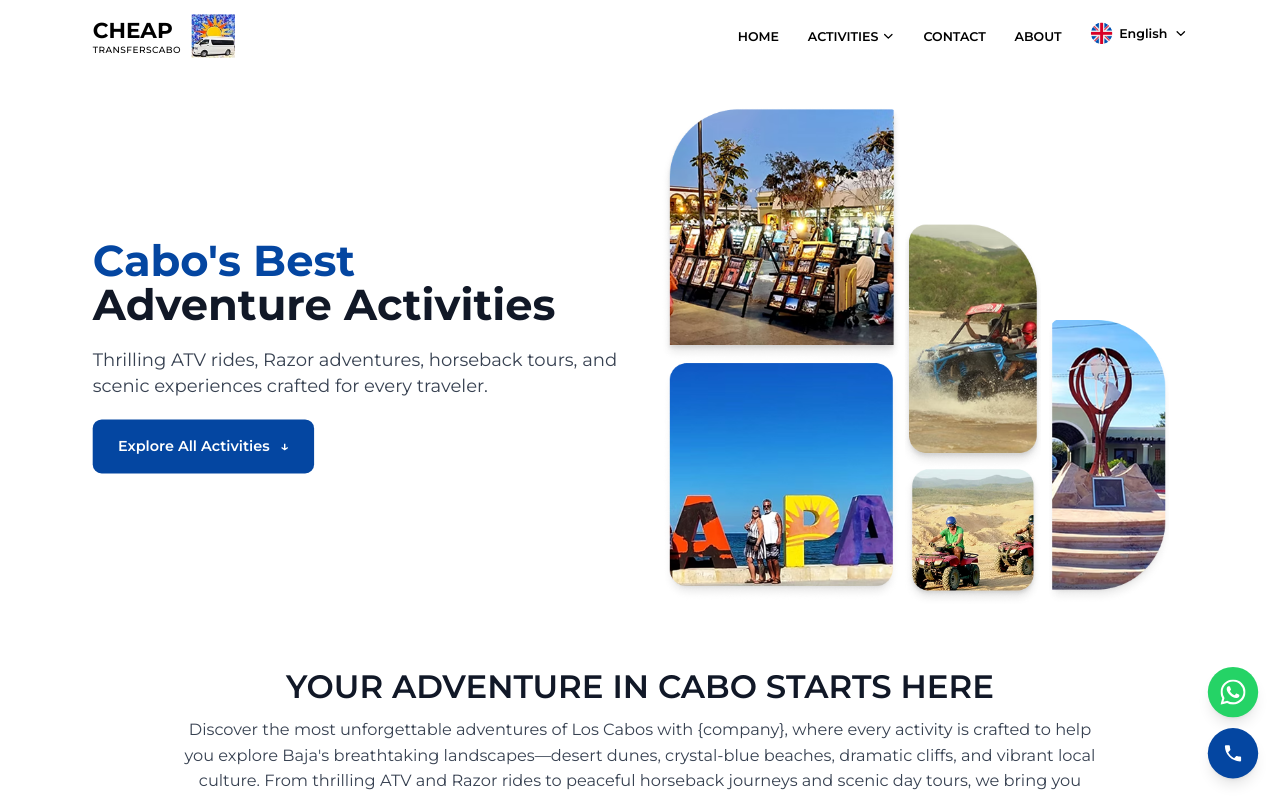
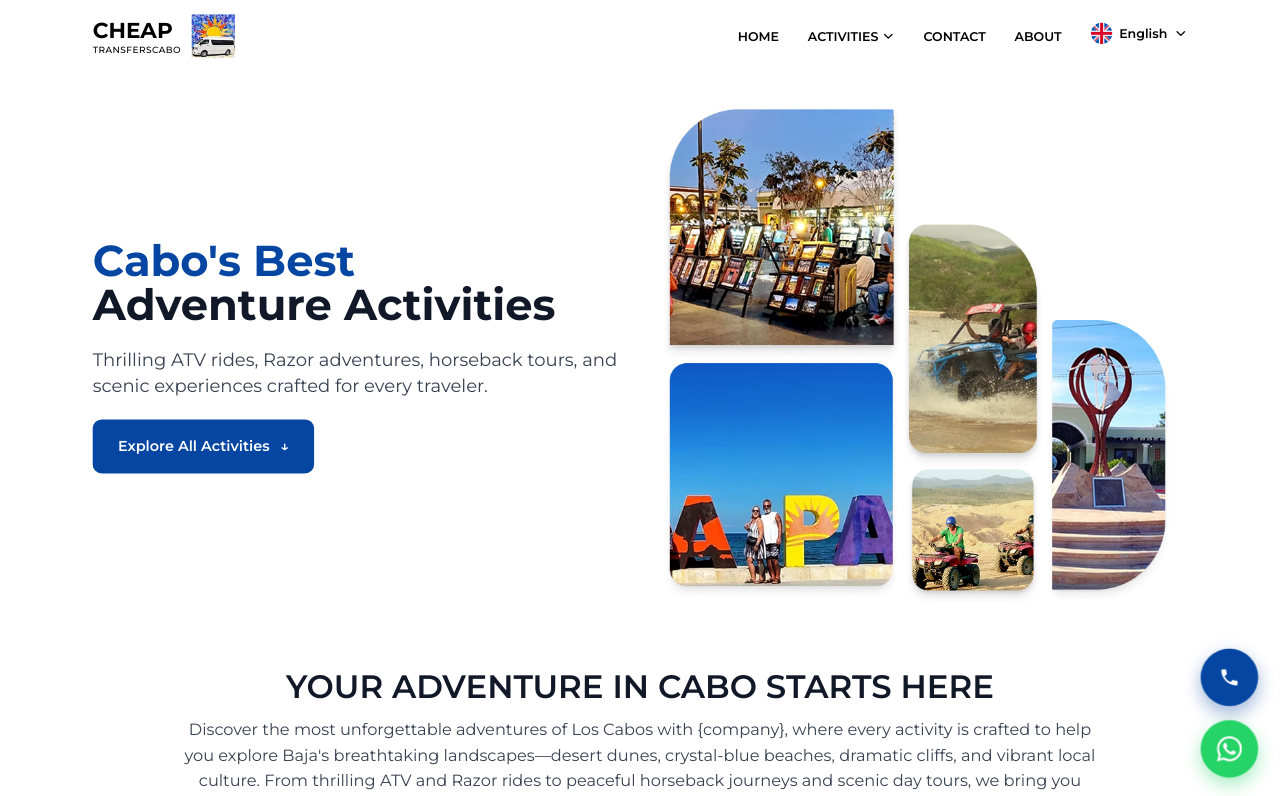
Before and after one commit to Nikhilthapa/transfercabo, a Next.js app: page /activity in a window 1280 px wide. Shown: the top 796 px of the page. Built offline with nearby package versions, Linux system fonts and the light colour scheme.

Commit message:
Add language fixes

```diff
--- a/app/globals.css
+++ b/app/globals.css
@@ -1,6 +1,30 @@
 @tailwind base;
 @tailwind components;
 @tailwind utilities;
+
+@keyframes travel {
+  0% {
+    left: 0%;
+  }
+  100% {
+    left: calc(100% - 48px);
+  }
+}
+
+@keyframes dash {
+  to {
+    stroke-dashoffset: -30;
+  }
+}
+
+@keyframes float {
+  0%, 100% {
+    transform: translateY(0px) translateX(0);
+  }
+  50% {
+    transform: translateY(-12px) translateX(0);
+  }
+}
 
 @layer base {
   html {
@@ -32,6 +56,26 @@
 }
 
 @layer components {
+  .sticky-contact-buttons {
+    position: fixed !important;
+    bottom: 24px !important;
+    right: 24px !important;
+    z-index: 9998 !important;
+    /* Ensure buttons stay fixed even with html transform */
+    transform: none !important;
+    /* Account for desktop scale transform */
+  }
+
+  /* On desktop, ensure buttons are positioned correctly relative to viewport */
+  @media (min-width: 769px) {
+    .sticky-contact-buttons {
+      /* Use viewport-relative positioning to escape transform context */
+      position: fixed !important;
+      bottom: 24px !important;
+      right: 24px !important;
+    }
+  }
+
   .carousel-container {
     width: 100%;
     overflow: hidden;
--- a/app/layout.tsx
+++ b/app/layout.tsx
@@ -3,6 +3,7 @@ import { Montserrat } from "next/font/google";
 import "./globals.css";
 import { I18nProvider } from "@/lib/i18n";
 import StickyContactButtons from "@/components/StickyContactButtons";
+import I18nLoadingWrapper from "@/components/I18nLoadingWrapper";
 
 const montserrat = Montserrat({
   subsets: ["latin"],
@@ -34,7 +35,11 @@ export default function RootLayout({
   return (
     <html lang="en" className={montserrat.variable}>
       <body className="font-montserrat antialiased">
-        <I18nProvider>{children}</I18nProvider>
+        <I18nProvider>
+          <I18nLoadingWrapper>
+            {children}
+          </I18nLoadingWrapper>
+        </I18nProvider>
         <StickyContactButtons />
       </body>
     </html>
--- /dev/null
+++ b/components/I18nLoadingWrapper.tsx
@@ -0,0 +1,25 @@
+"use client";
+
+import { useI18n } from "@/lib/i18n";
+import LoadingOverlay from "./LoadingOverlay";
+
+export default function I18nLoadingWrapper({
+  children,
+}: {
+  children: React.ReactNode;
+}) {
+  const { isLoading } = useI18n();
+
+  return (
+    <>
+      <LoadingOverlay isLoading={isLoading} />
+      {!isLoading ? (
+        <div style={{ opacity: 1, transition: 'opacity 0.2s ease-in-out' }}>
+          {children}
+        </div>
+      ) : (
+        <div style={{ display: 'none' }}>{children}</div>
+      )}
+    </>
+  );
+}
--- a/components/LanguageSwitcher.tsx
+++ b/components/LanguageSwitcher.tsx
@@ -6,13 +6,19 @@ import { useI18n } from "@/lib/i18n";
 import LoadingOverlay from "./LoadingOverlay";
 
 export default function LanguageSwitcher() {
-  const { locale, setLocale, t } = useI18n();
+  const { locale, setLocale, t, isLoading } = useI18n();
   const [open, setOpen] = useState(false);
-  const [isLoading, setIsLoading] = useState(false);
+  const [isChangingLanguage, setIsChangingLanguage] = useState(false);
   const isEnglish = locale === "en";
 
   const handleLanguageChange = (newLocale: "en" | "es-MX") => {
-    setIsLoading(true);
+    // Show loading immediately - this will trigger a re-render with loading overlay
+    setIsChangingLanguage(true);
+    setOpen(false);
+
+    // Use requestAnimationFrame to ensure loading overlay renders before any state changes
+    requestAnimationFrame(() => {
+      requestAnimationFrame(() => {
         setLocale(newLocale);
         if (typeof window !== "undefined") {
           // Remove hash from URL to prevent scrolling to anchor on reload
@@ -20,12 +26,13 @@ export default function LanguageSwitcher() {
           window.history.replaceState(null, '', urlWithoutHash);
           window.location.reload();
         }
-    setOpen(false);
+      });
+    });
   };
 
   return (
     <>
-      <LoadingOverlay isLoading={isLoading} />
+      <LoadingOverlay isLoading={isChangingLanguage || isLoading} />
       <div className="relative inline-block text-left">
         <button
           type="button"
--- a/components/StickyContactButtons.tsx
+++ b/components/StickyContactButtons.tsx
@@ -1,8 +1,16 @@
 "use client";
 
+import { useEffect, useState } from "react";
+import { createPortal } from "react-dom";
 import { contactConfig } from "@/lib/contact";
 
 export default function StickyContactButtons() {
+  const [mounted, setMounted] = useState(false);
+
+  useEffect(() => {
+    setMounted(true);
+  }, []);
+
   const handleWhatsAppClick = () => {
     const message = encodeURIComponent(contactConfig.whatsapp.message);
     const url = `https://wa.me/${contactConfig.whatsapp.number.replace(/[^0-9]/g, "")}?text=${message}`;
@@ -13,34 +21,36 @@ export default function StickyContactButtons() {
     window.location.href = `tel:${contactConfig.phone.number}`;
   };
 
-  return (
-    <div className="fixed bottom-6 right-6 z-[9998] flex flex-col gap-3">
-      {/* WhatsApp Button */}
-      <button
-        onClick={handleWhatsAppClick}
-        className="w-14 h-14 bg-[#25D366] hover:bg-[#20BA5A] rounded-full shadow-lg flex items-center justify-center transition-all duration-200 cursor-pointer group"
-        aria-label="Contact us on WhatsApp"
+  const buttonsContent = (
+    <div
+      className="sticky-contact-buttons"
+      style={{
+        position: 'fixed',
+        bottom: '24px',
+        right: '24px',
+        zIndex: 9998,
+        display: 'flex',
+        flexDirection: 'column',
+        gap: '16px',
+        pointerEvents: 'none',
+      }}
     >
-        <svg
-          width="28"
-          height="28"
-          viewBox="0 0 24 24"
-          fill="none"
-          xmlns="http://www.w3.org/2000/svg"
-          className="text-white"
+      {/* Phone Button - Above WhatsApp */}
+      <div
+        style={{
+          animation: 'float 3s ease-in-out infinite',
+          animationDelay: '0s',
+          pointerEvents: 'auto',
+        }}
+        className="transition-transform duration-300 hover:scale-110"
       >
-          <path
-            d="M17.472 14.382c-.297-.149-1.758-.867-2.03-.967-.273-.099-.471-.148-.67.15-.197.297-.767.966-.94 1.164-.173.199-.347.223-.644.075-.297-.15-1.255-.463-2.39-1.475-.883-.788-1.48-1.761-1.653-2.059-.173-.297-.018-.458.13-.606.134-.133.298-.347.446-.52.149-.174.198-.298.298-.497.099-.198.05-.371-.025-.52-.075-.149-.669-1.612-.916-2.207-.242-.579-.487-.5-.669-.51-.173-.008-.371-.01-.57-.01-.198 0-.52.074-.792.372-.272.297-1.04 1.016-1.04 2.479 0 1.462 1.065 2.875 1.213 3.074.149.198 2.096 3.2 5.077 4.487.709.306 1.262.489 1.694.625.712.227 1.36.195 1.871.118.571-.085 1.758-.719 2.006-1.413.248-.694.248-1.289.173-1.413-.074-.124-.272-.198-.57-.347m-5.421 7.403h-.004a9.87 9.87 0 01-5.031-1.378l-.361-.214-3.741.982.998-3.648-.235-.374a9.86 9.86 0 01-1.51-5.26c.001-5.45 4.436-9.884 9.888-9.884 2.64 0 5.122 1.03 6.988 2.898a9.825 9.825 0 012.893 6.994c-.003 5.45-4.437 9.884-9.885 9.884m8.413-18.297A11.815 11.815 0 0012.05 0C5.495 0 .16 5.335.157 11.892c0 2.096.547 4.142 1.588 5.945L.057 24l6.305-1.654a11.882 11.882 0 005.683 1.448h.005c6.554 0 11.89-5.335 11.893-11.893a11.821 11.821 0 00-3.48-8.413Z"
-            fill="currentColor"
-          />
-        </svg>
-      </button>
-
-      {/* Phone Button */}
         <button
           onClick={handlePhoneClick}
-        className="w-14 h-14 bg-[#0446A1] hover:bg-[#033a8a] rounded-full shadow-lg flex items-center justify-center transition-all duration-200 cursor-pointer group"
+          className="w-14 h-14 sm:w-16 sm:h-16 bg-[#0446A1] hover:bg-[#033a8a] rounded-full shadow-2xl flex items-center justify-center transition-all duration-300 cursor-pointer active:scale-95"
           aria-label="Call us"
+          style={{
+            boxShadow: '0 8px 20px rgba(4, 70, 161, 0.4)',
+          }}
         >
           <svg
             width="24"
@@ -57,5 +67,49 @@ export default function StickyContactButtons() {
           </svg>
         </button>
       </div>
+
+      {/* WhatsApp Button - Below Phone */}
+      <div
+        style={{
+          animation: 'float 3s ease-in-out infinite',
+          animationDelay: '0.5s',
+          pointerEvents: 'auto',
+        }}
+        className="transition-transform duration-300 hover:scale-110"
+      >
+        <button
+          onClick={handleWhatsAppClick}
+          className="w-14 h-14 sm:w-16 sm:h-16 bg-[#25D366] hover:bg-[#20BA5A] rounded-full shadow-2xl flex items-center justify-center transition-all duration-300 cursor-pointer active:scale-95"
+          aria-label="Contact us on WhatsApp"
+          style={{
+            boxShadow: '0 8px 20px rgba(37, 211, 102, 0.4)',
+          }}
+        >
+          <svg
+            width="28"
+            height="28"
+            viewBox="0 0 24 24"
+            fill="none"
+            xmlns="http://www.w3.org/2000/svg"
+            className="text-white"
+          >
+            <path
+              d="M17.472 14.382c-.297-.149-1.758-.867-2.03-.967-.273-.099-.471-.148-.67.15-.197.297-.767.966-.94 1.164-.173.199-.347.223-.644.075-.297-.15-1.255-.463-2.39-1.475-.883-.788-1.48-1.761-1.653-2.059-.173-.297-.018-.458.13-.606.134-.133.298-.347.446-.52.149-.174.198-.298.298-.497.099-.198.05-.371-.025-.52-.075-.149-.669-1.612-.916-2.207-.242-.579-.487-.5-.669-.51-.173-.008-.371-.01-.57-.01-.198 0-.52.074-.792.372-.272.297-1.04 1.016-1.04 2.479 0 1.462 1.065 2.875 1.213 3.074.149.198 2.096 3.2 5.077 4.487.709.306 1.262.489 1.694.625.712.227 1.36.195 1.871.118.571-.085 1.758-.719 2.006-1.413.248-.694.248-1.289.173-1.413-.074-.124-.272-.198-.57-.347m-5.421 7.403h-.004a9.87 9.87 0 01-5.031-1.378l-.361-.214-3.741.982.998-3.648-.235-.374a9.86 9.86 0 01-1.51-5.26c.001-5.45 4.436-9.884 9.888-9.884 2.64 0 5.122 1.03 6.988 2.898a9.825 9.825 0 012.893 6.994c-.003 5.45-4.437 9.884-9.885 9.884m8.413-18.297A11.815 11.815 0 0012.05 0C5.495 0 .16 5.335.157 11.892c0 2.096.547 4.142 1.588 5.945L.057 24l6.305-1.654a11.882 11.882 0 005.683 1.448h.005c6.554 0 11.89-5.335 11.893-11.893a11.821 11.821 0 00-3.48-8.413Z"
+              fill="currentColor"
+            />
+          </svg>
+        </button>
+      </div>
+    </div>
   );
+
+  if (!mounted) return null;
+
+  // Use portal to render directly to body to escape html transform context
+  // This ensures buttons stay truly fixed on desktop
+  if (typeof window !== "undefined") {
+    return createPortal(buttonsContent, document.body);
   }
+
+  return null;
+}
--- a/lib/i18n/es-MX.json
+++ b/lib/i18n/es-MX.json
@@ -1,6 +1,6 @@
 {
   "common.language.english": "Inglés",
-  "common.language.spanish": "Español (México)",
+  "common.language.spanish": "Español",
 
   "hero.title": "Tu Viaje Comienza Con Comodidad",
   "hero.tagline": "Confiable • Cómodo • Económico",
```
Also changed, not shown: components/LoadingOverlay.tsx (+71 -5 lines), components/homepage/Footer.tsx (+2 -7 lines), lib/i18n.tsx (+29 -6 lines), lib/i18n/en.json. Lines whose indentation alone changed are shown as unchanged.
